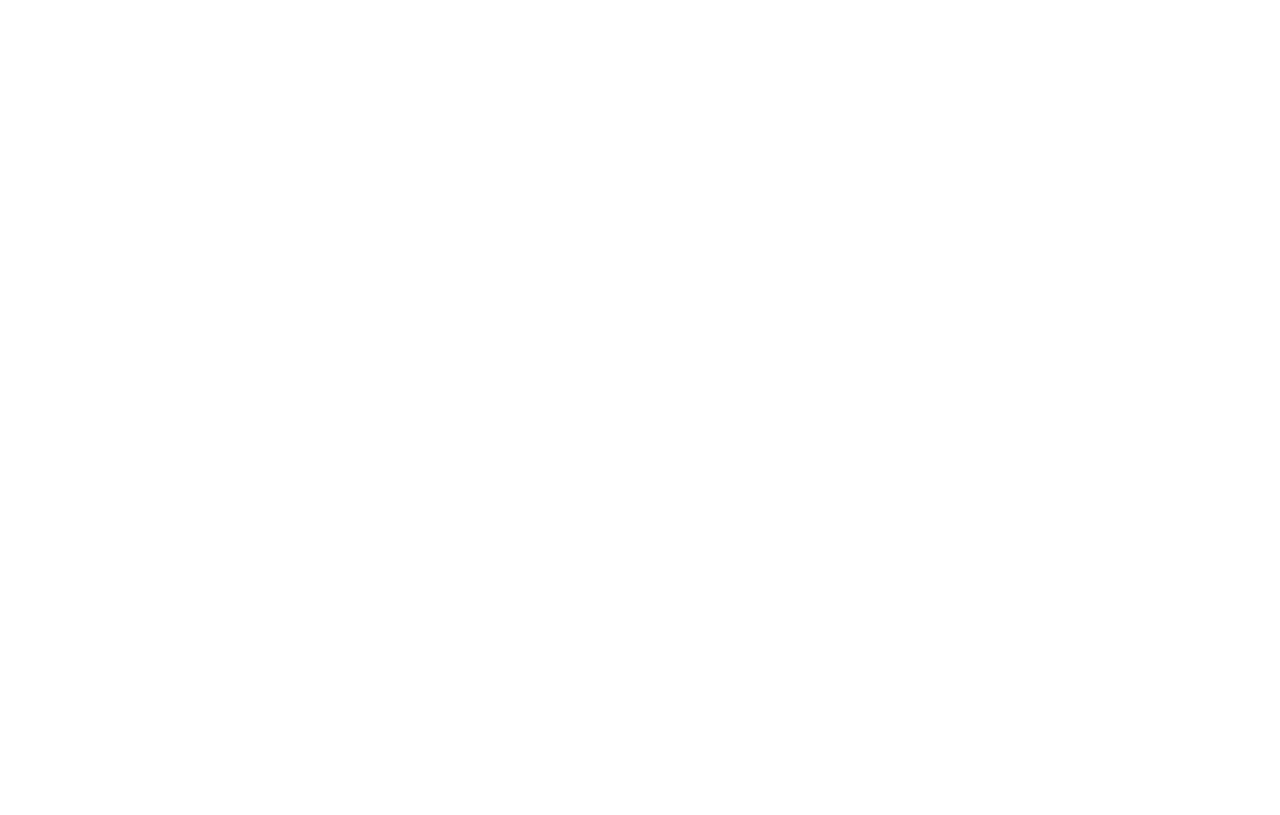
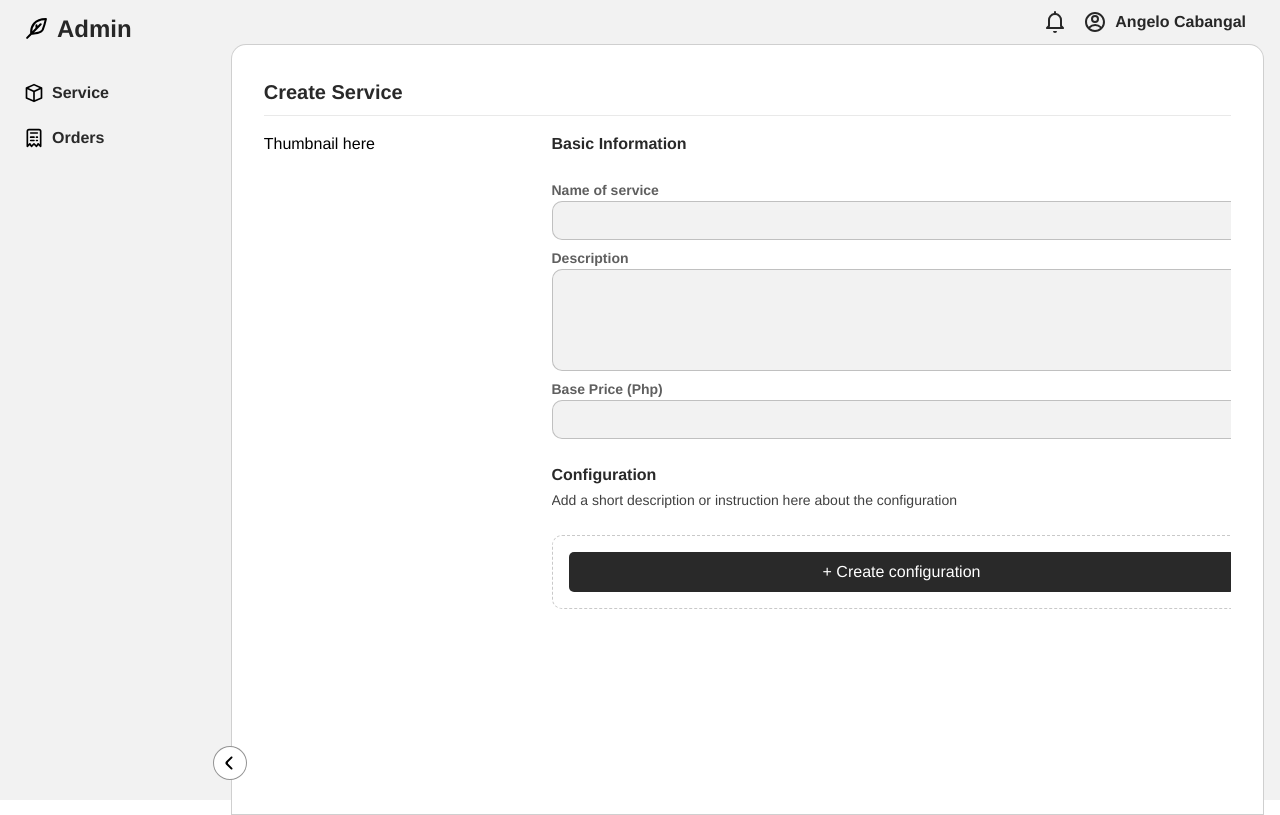
Before and after one commit to GeloyC/printshop, a React (Vite) app in the folder client/: page /admin/service/create in a window 1280 px wide. Before the commit this address had no page. Built offline with nearby package versions, Linux system fonts and the light colour scheme.

Commit message:
update: moved create service to a dedicated page instead of modal - unfinished

```diff
--- a/client/src/App.tsx
+++ b/client/src/App.tsx
@@ -6,6 +6,7 @@
 import DocumentPrintSetup from './pages/client/DocumentPrintSetup'
 import AdminLayout from './layouts/admin.layout'
 import Service from './pages/admin/Service'
+import CreateService from './pages/admin/CreateService'
 
 function App() {
 
@@ -19,6 +20,7 @@
 
         <Route element={<AdminLayout />}>
           <Route path="/admin/service" element={<Service />}/>
+          <Route path='/admin/service/create' element={<CreateService />} />
         </Route>
       </Routes>
     </BrowserRouter>
--- a/client/src/components/modal/admin/ConfigurationFields.tsx
+++ b/client/src/components/modal/admin/ConfigurationFields.tsx
@@ -1,5 +1,8 @@
-import { useEffect, useState, type SetStateAction } from "react";
+import { useState, type SetStateAction } from "react";
 
+// icons
+import Cancel from '/src/assets/icon/close.svg?react'
+import Check from '/src/assets/icon/save-check.svg?react'
 
 // types
 import type { Configuration, ConfigurationOptions, ConfigurationType } from "./CreateServiceModal";
@@ -17,7 +20,6 @@
     setNewConfig,
     setConfigs,
     newConfig,
-    configs,
     closeFields
 }: ConfigurationProps) {
 
@@ -55,32 +57,35 @@
 
     const handleAddNewConfig = (value: Configuration) => {
         setConfigs(config => [...config, value]);
+        setNewConfig({
+            id: new Date,
+            key: '',
+            label: '',
+            options: []
+        })
         closeFields();
     }
 
-    useEffect(()=> {
-        console.log('Configs: ', configs);
-    }, []);
 
     return (
-        <div className="flex flex-col items-center w-full gap-[0.5rem] p-[0.75rem] border border-dashed border-[#ff6b00] bg-[#ffdca5] rounded-[10px]">
-            <div className="grid grid-cols-3 w-full gap-[0.5rem]">
-                <div className="flex flex-col w-full">
+        <div className="flex flex-col items-center w-full gap-[0.5rem] rounded-[10px]">
+            <div className="flex flex-col w-full gap-[0.5rem]">
+                <div className="grid grid-cols-[1fr_8fr] items-center w-full">
                     <span className="text-[14px] font-bold">Key</span>
                     <input type="text" name="key" id="service_key" value={newConfig.key} onChange={handleKeyChange}
-                    className="p-[0.5rem] text-[#292929] font-bold border border-[#292929]/50 bg-[#fff] rounded-[5px]"/>
+                    className="w-full p-[0.5rem] text-[14px] text-[#292929] font-bold border border-[#292929]/25 bg-[#fff] rounded-[10px]"/>
                 </div>
 
-                <div className="flex flex-col w-full">
+                <div className="grid grid-cols-[1fr_8fr] items-center w-full">
                     <span className="text-[14px] font-bold">Label</span>
                     <input type="text" name="label" id="service_label" value={newConfig.label} onChange={handleLabelChange}
-                    className="p-[0.5rem] text-[#292929] font-bold border border-[#292929]/50 bg-[#fff] rounded-[5px]"/>
+                    className="w-full p-[0.5rem] text-[14px] text-[#292929] font-bold border border-[#292929]/25 bg-[#fff] rounded-[10px]"/>
                 </div>
 
-                <div className="flex flex-col w-full">
+                <div className="grid grid-cols-[1fr_8fr] items-center w-full">
                     <span className="text-[14px] font-bold">Type</span>
                     <select name="type" id="type" value={newConfig.type} onChange={handleTypeChange}
-                    className="p-[0.5rem] text-[#292929] font-bold border border-[#292929]/50 bg-[#fff] rounded-[5px]">
+                    className="w-full p-[0.5rem] text-[14px] text-[#292929] font-bold border border-[#292929]/25 bg-[#fff] rounded-[10px]">
                         <option value="select">Dropdown Selection</option>
                         <option value="text">Text Field</option>
                         <option value="number">Number Field</option>
@@ -88,42 +93,47 @@
                         <option value="radio">Radio</option>
                     </select>
                 </div>
-            </div>
+                <div className="grid grid-cols-[1fr_8fr] w-full items-start">
+                    <span className="text-[14px] font-bold pt-[0.5rem]">Options</span>
 
-            <div className="flex flex-col w-full border border-dashed border-[#cc4c02] p-[0.5rem] gap-[0.5rem] rounded-[5px]">
-                <div className="flex items-center gap-[0.5rem]">
-                    <span className="text-[14px] font-bold">Options</span>
-                    <button onClick={()=>setIsOptionFieldOpen(true)} className="bg-[#ff6b00] active:bg-[#cc4c02] py-[0.2rem] rounded-[5px] cursor-pointer transition-all duration-100">
-                        <span className="text-[14px] text-[#fff] px-[0.5rem] font-bold leading-none">+ Add</span>
-                    </button>
-                </div>
+                    <div className="flex flex-col gap-[0.2rem] w-full">
+                        {options.map(opt => (
+                            <span className="bg-[#ffdca5]/75 text-[14px] font-bold p-[0.5rem] px-[0.75rem] rounded-[10px]">{opt.option}</span>
+                        ))}
 
-                <div className="flex flex-wrap items-center gap-[0.2rem] w-full">
-                    {options.map(opt => (
-                        <span className="bg-[#fff] text-[14px] font-bold p-[0.3rem] px-[0.5rem] rounded-[5px] border border-[#292929]/75">{opt.option}</span>
-                    ))}
+                        {isOptionFieldOpen && (
+                            <div className="flex items-center w-full px-[0.5rem] bg-[#fff] border-2 border-[#ff6b00] border-dashed focus-within:border-solid rounded-[10px]">
+                                <input type="text" name="option" id="option_new" value={newOption} onChange={(e)=>setNewOption(e.target.value)}
+                                className="w-full text-[14px] font-bold p-[0.5rem]  focus:outline-none"/>
 
-                    {isOptionFieldOpen && (
-                        <div className="flex items-center gap-[0.3rem]">
-                            <input type="text" name="option" id="option_new" value={newOption} onChange={(e)=>setNewOption(e.target.value)}
-                            className="bg-[#fff] text-[14px] font-bold p-[0.3rem] rounded-[5px] border border-[#292929]/75"/>
-                            <button onClick={()=>handleAddOptions({ option: newOption })} className="bg-[#292929] border border-[#292929] rounded-[5px] text-[#fff] text-[14px] p-[0.5rem] leading-none">Save</button>
-                            <button onClick={()=>setIsOptionFieldOpen(false)} className="bg-[#404040] border border-[#292929] rounded-[5px] text-[#fff] text-[14px] p-[0.5rem] leading-none">Cancel</button>
-                        </div>
-                    )}
+                                <button onClick={()=>handleAddOptions({ option: newOption })} className="p-[0.3rem] cursor-pointer hover:bg-[#f2f2f2] rounded-full">
+                                    <Check className="size-4"/>
+                                </button>
+                                <button onClick={()=>setIsOptionFieldOpen(false)} className="p-[0.3rem] cursor-pointer hover:bg-[#f2f2f2] rounded-full">
+                                    <Cancel className="size-5"/>
+                                </button>
+                            </div>
+                        )}
+
+                        <button onClick={()=>setIsOptionFieldOpen(true)} className="w-full bg-[#272727] active:bg-[#272727]/75 py-[0.3rem] rounded-[10px] cursor-pointer transition-all duration-100">
+                            <span className="text-[14px] text-[#fff] px-[0.5rem]">+ Add options</span>
+                        </button>
+                    </div>
                 </div>
             </div>
 
-            <div className="flex w-full items-center justify-end gap-[0.2rem]">
+
+            <div className="flex w-full items-center gap-[0.2rem] pt-[0.3rem] border-t border-dashed border-t-[#292929]/25">
                 <button onClick={() => handleAddNewConfig({
                     id: newConfig.id,
                     key: newConfig.key,
                     label: newConfig.label,
                     type: newConfig.type,
                     options: options
-                })} className="bg-[#292929] p-[0.5rem] px-[1rem] text-[#fff] rounded-[5px] cursor-pointer">Save</button>
-                <button onClick={closeFields} className="bg-transparent p-[0.5rem] px-[1rem] text-[#292929] font-bold rounded-[5px] cursor-pointer">Cancel</button>
+                })} className="w-full hover:bg-[#ff6b00] active:bg-[#ff6b00]/50 py-[0.3rem] text-[#292929] font-bold rounded-[10px] cursor-pointer transition-all duration-100">Save</button>
+                <button onClick={closeFields} className="w-full hover:bg-[#f2f2f2] bg-transparent py-[0.3rem] text-[#292929] font-bold rounded-[10px] cursor-pointer transition-all duration-100">Cancel</button>
             </div>
+
         </div>
     )
 }
--- a/client/src/components/navbarAdmin.tsx
+++ b/client/src/components/navbarAdmin.tsx
@@ -20,7 +20,7 @@
     const location = useLocation();
 
     return (
-        <div className={`relative flex flex-col ${isExpanded ? 'w-[2.5rem]' : 'w-[20rem]'} h-full min-h-0 items-center justify-between pb-[1rem]`}>
+        <div className={`relative flex flex-col ${isExpanded ? 'w-[2.5rem]' : 'w-[15rem]'} h-full min-h-0 items-center justify-between pb-[1rem]`}>
 
             <div className={`sticky top-0 flex flex-col ${isExpanded && 'items-center'} w-full gap-[2rem] py-[1rem]`}>
                 <div className={`flex ${isExpanded ? 'justify-center' : 'pl-[0.5rem] gap-[0.5rem]'} items-center`}>
--- /dev/null
+++ b/client/src/pages/admin/CreateService.tsx
@@ -0,0 +1,94 @@
+import { useState } from "react";
+
+// component
+import ConfigurationFields from "../../components/modal/admin/ConfigurationFields";
+
+export type ConfigurationType = "text" | "select" | "checkbox" | "radio" | "number";
+export type ConfigurationOptions = { option: string }
+export type Configuration = {
+    id: Date,
+    key: string,
+    label: string,
+    type?: ConfigurationType,
+    options: ConfigurationOptions[]
+}
+
+function CreateService () {
+
+    const [isStatusSelected, setIsStatusSelected] = useState<string>('inactive');
+
+    const [newConfig, setNewConfig] = useState<Configuration>({
+        id: new Date(),
+        key: '',
+        label: '',
+        options: []
+    });
+    const [isConfigFieldOpen, setIsConfigFieldOpen] = useState<boolean>(false);
+    const [configs, setConfigs] = useState<Configuration[]>([])
+
+    return (
+        <div className="flex flex-col w-full h-full bg-[#fff] rounded-t-[15px] p-[2rem] gap-[1rem] border border-[#404040]/25">
+
+            <div className="flex items-center w-full border-b border-[#292929]/10 pb-[0.5rem]">
+                <span className="text-[20px] font-bold text-[#292929]">Create Service</span>
+            </div>
+
+            <div className="grid grid-cols-[2fr_5fr] w-full h-full gap-[1rem]">
+
+                <div>
+                    Thumbnail here
+                </div>
+
+                <div className="flex flex-col w-full h-[650px] overflow-y-auto thin-scrollbar gap-[1.5rem]">
+                    <span className="text-[16px] text-[#292929] font-bold">Basic Information</span>
+
+                    <div className="flex flex-col gap-[0.5rem] w-[700px]">
+                        <div className="flex flex-col items-start w-full">
+                            <span className="text-[14px] text-[#292929]/75 font-bold">Name of service</span>
+                            <input type="text" name="service_name" id="service_name"
+                            className="w-full p-[0.5rem] text-[14px] font-bold border border-[#292929]/25 bg-[#f2f2f2] rounded-[10px] focus:outline-[#ff6b00]" />
+                        </div>
+
+                        <div className="flex flex-col items-start w-full">
+                            <span className="text-[14px] text-[#292929]/75 font-bold">Description</span>
+                            <textarea name="service_description" id="service_description" rows={4}
+                            className="w-full p-[0.5rem] text-[14px] font-bold border border-[#292929]/25 bg-[#f2f2f2] rounded-[10px] focus:outline-[#ff6b00]" />
+                        </div>
+
+                        <div className="flex flex-col items-start w-full">
+                            <span className="text-[14px] text-[#292929]/75 font-bold">Base Price (Php)</span>
+                            <input type="text" name="service_base_price" id="service_base_price"
+                            className="w-full p-[0.5rem] text-[14px] font-bold border border-[#292929]/25 bg-[#f2f2f2] rounded-[10px] focus:outline-[#ff6b00]" />
+                        </div>
+                    </div>
+
+                    <div className="flex flex-col gap-[0.2rem] w-[500px]">
+                        <span className="text-[16px] text-[#292929] font-bold">Configuration</span>
+                        <p className="text-[14px] opacity-75">Add a short description or instruction here about the configuration</p>
+                    </div>
+
+                    <div className="flex flex-col gap-[0.5rem] w-[700px] border border-dashed border-[#292929]/25 p-[1rem] rounded-[10px]">
+                        {!isConfigFieldOpen && (
+                            <button onClick={()=>setIsConfigFieldOpen(true)} className="bg-[#292929] hover:bg-[#404040] active:bg-[#292929] w-full py-[0.5rem] rounded-[5px] cursor-pointer">
+                                <span className="text-[#fff]">+ Create configuration</span>
+                            </button>
+                        )}
+
+                        {isConfigFieldOpen && (
+                            <ConfigurationFields
+                                setNewConfig={setNewConfig}
+                                newConfig={newConfig}
+                                setConfigs={setConfigs}
+                                configs={configs}
+                                closeFields={()=>setIsConfigFieldOpen(false)}
+                            />
+                        )}
+                    </div>
+                </div>
+            </div>
+
+        </div>
+    )
+}
+
+export default CreateService;
--- a/client/src/pages/admin/Service.tsx
+++ b/client/src/pages/admin/Service.tsx
@@ -1,4 +1,5 @@
 import { useState } from 'react';
+import { Link } from 'react-router-dom';
 
 // component
 
@@ -14,23 +15,23 @@
 
     return (
         <>
-            <div className="flex flex-col w-full h-full bg-[#fff] overflow-y-auto thin-scrollbar rounded-t-[15px] p-[2rem] gap-[2rem] border border-[#404040]/25">
-                <div className="flex items-start justify-between">
-                    <span className="text-[28px] text-[#272727] font-bold leading-none">Service</span>
+            <div className="flex flex-col w-full h-full bg-[#fff] overflow-y-auto thin-scrollbar rounded-t-[15px] p-[2rem] gap-[1rem] border border-[#404040]/25">
+                <div className="flex items-center justify-between border-b border-[#292929]/10 pb-[0.5rem]">
+                    <span className="text-[20px] text-[#272727] font-bold leading-none">Service</span>
 
-                    <button onClick={()=>setIsModalOpen(true)} className="flex items-center bg-[#ff6b00] hover:bg-[#ff810a] active:bg-[#ff6b00] rounded-[10px] p-[0.5rem] px-[0.75rem] cursor-pointer transition-all duration-100">
-                        <Add className="size-6" fill='#fff'/>
-                        <span className="text-[#fff] leading-none pl-[0.5rem] text-[16px] font-[600]">Create Service</span>
-                    </button>
+                    <Link to={'/admin/service/create'} className="flex items-center bg-[#ff6b00] hover:bg-[#ff810a] active:bg-[#ff6b00] rounded-[10px] p-[0.5rem] px-[0.75rem] cursor-pointer transition-all duration-100">
+                        <Add className="size-5" fill='#fff'/>
+                        <span className="text-[#fff] leading-none pl-[0.5rem] text-[14px] font-[600]">Create Service</span>
+                    </Link>
                 </div>
 
                 <div className='sticky grid grid-cols-4 w-full gap-[0.5rem]'>
                     <div className='group grid grid-rows-[5fr_2fr] h-[300px] w-full overflow-hidden cursor-pointer'>
                         <div className='bg-[#ffdca5] rounded-[10px] border border-[#fff] group-hover:border-[#ff6b00]/25' />
                         <div className='flex flex-col w-full py-[0.5rem] px-[0.2rem]'>
-                            <span className='group-hover:underline group-active:text-[#292929]/75 text-[18px] text-[#292929] font-bold'>Service name</span>
-                            <span className='text-[14px] text-[#292929]/50 font-bold'>Created on Aug 28, 2026</span>
-                            <span className='text-[18px] text-[#ff6b00] font-bold'>P10.00</span>
+                            <span className='group-hover:underline group-active:text-[#292929]/75 text-[16px] text-[#292929] font-bold'>Service name</span>
+                            <span className='text-[14px] text-[#292929]/50'>Created on Aug 28, 2026</span>
+                            <span className='text-[16px] text-[#ff6b00] font-bold'>P10.00</span>
                         </div>
                     </div>
 
```
Also changed, not shown: client/src/assets/icon/close.svg (added), client/src/assets/icon/save-check.svg (added).
